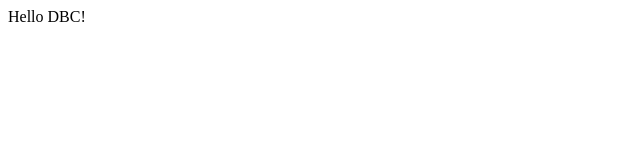
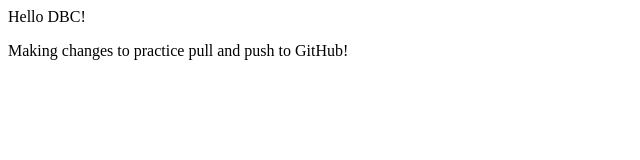
Before and after one commit to LoganBresnahan/LoganBresnahan.github.io, a plain HTML site: page index.html in a window 1280 px wide. Shown: the whole page, without its empty margins (0-640 px from the left). Drawn offline with Linux system fonts and the light colour scheme.

Commit message:
Add making changes to body paragraph.

```diff
--- a/index.html
+++ b/index.html
@@ -1,5 +1,8 @@
 <html>
 	<body>
 		Hello DBC!
+		<p>
+			Making changes to practice pull and push to GitHub!
+		</p>
 	</body>
 </html>
```
